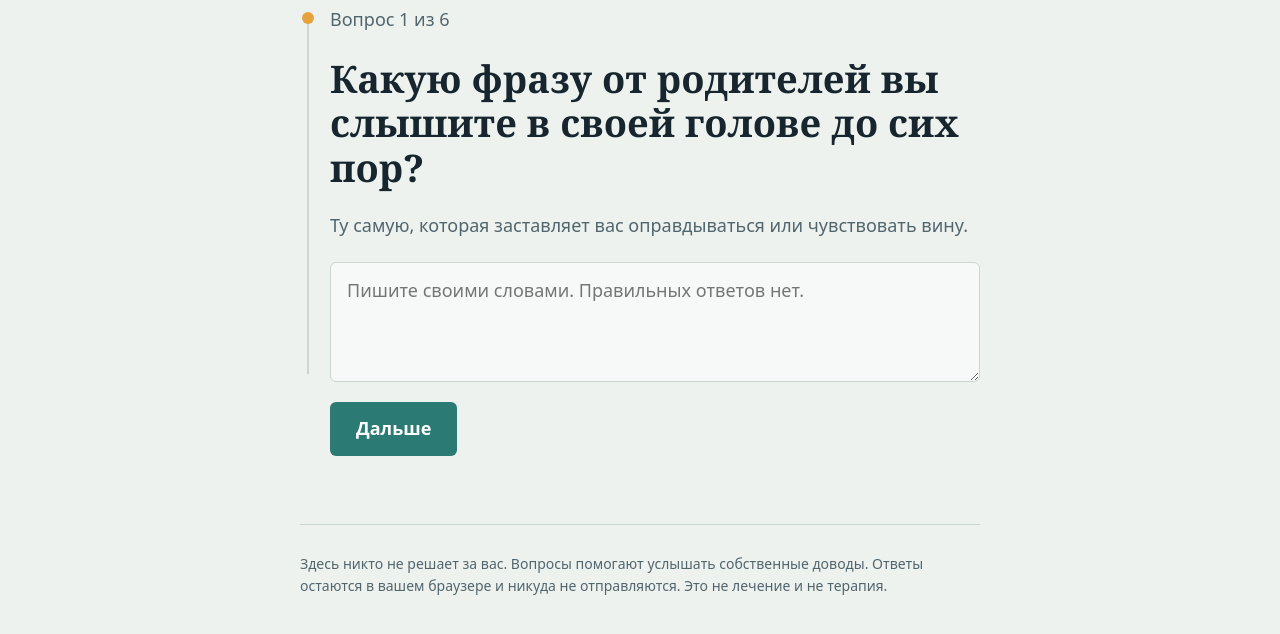
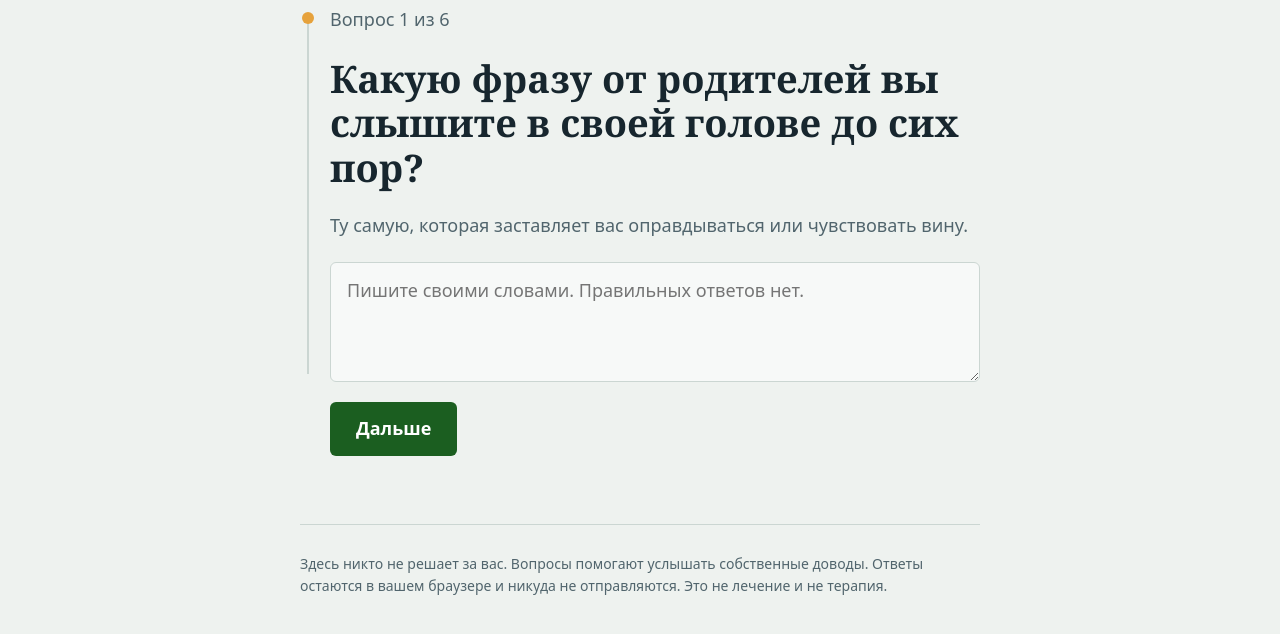
Before and after one commit to igorsegal/put-k-sebe, a plain HTML site: page test.html in a window 1280 px wide. Shown: the part 140-774 px from the top of the page. Drawn offline with Linux system fonts and the light colour scheme.

Commit message:
Change button styles for '.go' class

```diff
--- a/test.html
+++ b/test.html
@@ -43,7 +43,7 @@ h1.question { font-family: var(--font-display); font-weight: 600; font-size: cla
 textarea { width: 100%; min-height: 120px; padding: 14px 16px; font: inherit; color: var(--ink); background: var(--sheet); border: 1px solid var(--line); border-radius: 6px; resize: vertical; }
 nav.steps { display: flex; gap: 12px; padding-left: 30px; margin-top: 20px; flex-wrap: wrap; }
 .go, .back { font: inherit; font-weight: 600; padding: 13px 26px; border-radius: 6px; cursor: pointer; }
-.go { background: var(--accent); color: var(--accent-ink); border: none; text-decoration: none; display: inline-block; }
+.go { background: #1b5e20; color: #ffffff; border: none; text-decoration: none; display: inline-block; }
 .back { background: transparent; color: var(--ink); border: 1px solid var(--line); }
 .sum h1 { font-family: var(--font-display); font-size: 32px; margin-bottom: 20px; }
 
```
